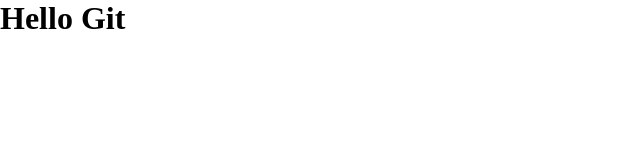
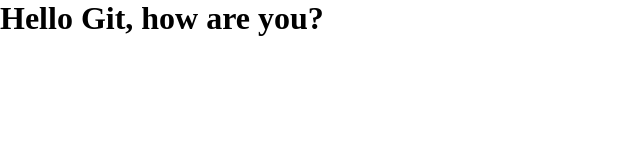
Before and after one commit to Nepeliak/gitlearn, a plain HTML site: page index.html in a window 1280 px wide. Shown: the whole page, without its empty margins (0-640 px from the left). Drawn offline with Linux system fonts and the light colour scheme.

Commit message:
change index.html

```diff
--- a/index.html
+++ b/index.html
@@ -13,6 +13,6 @@
     </style>
 </head>
 <body>
-    <h1>Hello Git</h1>
+    <h1>Hello Git, how are you?</h1>
 </body>
 </html>
```
